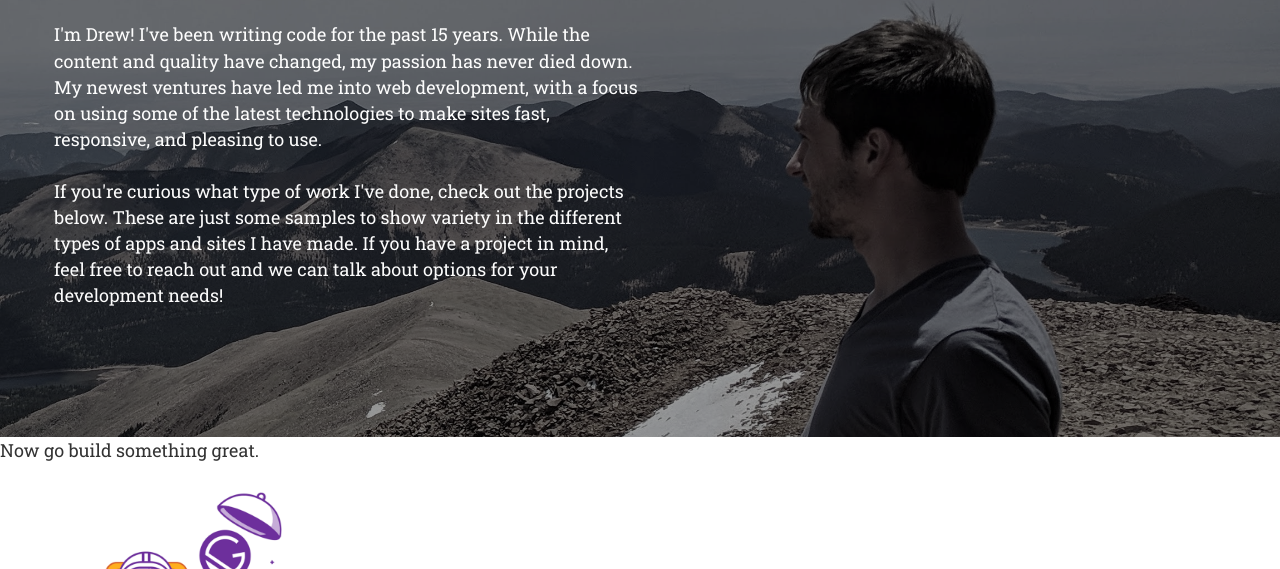
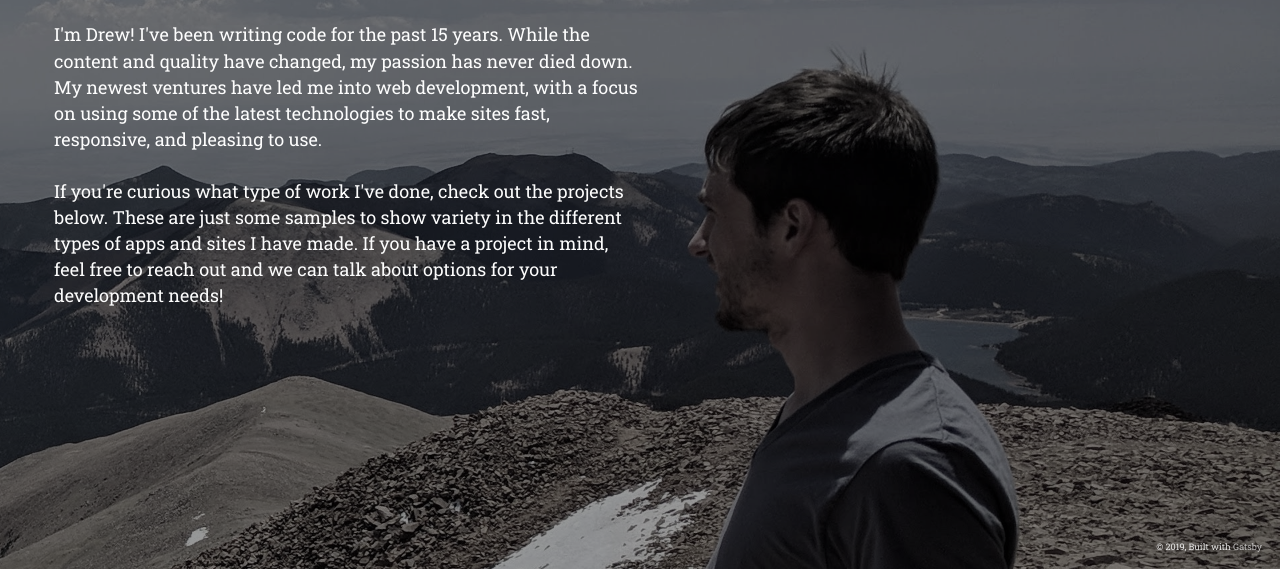
Before and after one commit to DuckyDisciple/portfolio, a Gatsby site: page / in a window 1280 px wide. Shown: the part 231-800 px from the top of the page. Built offline with nearby package versions, Linux system fonts and the light colour scheme; Gatsby itself is replaced by a stand-in of ours.

```diff
--- a/src/components/layout.js
+++ b/src/components/layout.js
@@ -5,12 +5,51 @@
  * See: https://www.gatsbyjs.org/docs/static-query/
  */
 
-import React from "react"
+import React, { useRef, useEffect, useState } from "react"
 import PropTypes from "prop-types"
 import { StaticQuery, graphql } from "gatsby"
+import styled from 'styled-components';
 
 import Header from "./header"
 import "./layout.css"
+import hero from '../images/hero.jpg';
+
+const Footer = styled.footer`
+  position: absolute;
+  right: 1rem;
+  bottom: 0.5rem;
+  color: #ffffffdd;
+  font-size: 0.5rem;
+
+  a {
+    color: #ffffffaa;
+    text-decoration: none;
+
+    &:hover {
+      color: #ffffffdd;
+    }
+  }
+`;
+
+const Page = styled.div`
+  position: relative;
+  min-height: 100vh;
+  background-color: #00000066;
+
+  &::before {
+    background-image: url(${hero});
+    background-size: cover;
+    background-position: right bottom;
+    filter: grayscale(70%);
+    top: 0;
+    left: 0;
+    right: 0;
+    bottom: 0;
+    position: absolute;
+    content: '';
+    z-index: -1;
+  }
+`;
 
 const Layout = ({ children }) => (
   <StaticQuery
@@ -24,17 +63,17 @@ const Layout = ({ children }) => (
       }
     `}
     render={data => (
-      <>
+      <Page>
         <Header siteTitle={data.site.siteMetadata.title} />
         <div>
           <main>{children}</main>
-          <footer>
+          <Footer>
             © {new Date().getFullYear()}, Built with
             {` `}
             <a href="https://www.gatsbyjs.org">Gatsby</a>
-          </footer>
+          </Footer>
         </div>
-      </>
+      </Page>
     )}
   />
 )
--- a/src/pages/index.js
+++ b/src/pages/index.js
@@ -1,33 +1,14 @@
 import React from "react"
-import { Link } from "gatsby"
+import Layout from "../components/layout"
 
-import Layout from "../components/layout"
-import Image from "../components/image"
 import SEO from "../components/seo"
 import styled from 'styled-components';
 
-import hero from '../images/hero.jpg';
-
 const Hero = styled.section`
-  background-color: #000;
   width: 100%;
   min-height: 30rem;
   padding: 3rem;
   position: relative;
-
-  &::before {
-    background-image: url(${hero});
-    background-size: cover;
-    background-position: right bottom;
-    filter: grayscale(70%);
-    top: 0;
-    left: 0;
-    right: 0;
-    bottom: 0;
-    position: absolute;
-    content: '';
-    opacity: 0.6;
-  }
 `;
 
 const HeroTitle = styled.h1`
@@ -66,11 +47,6 @@ const IndexPage = () => (
         of apps and sites I have made. If you have a project in mind, feel free
         to reach out and we can talk about options for your development needs!</HeroText>
     </Hero>
-    <p>Now go build something great.</p>
-    <div style={{ maxWidth: `300px`, marginBottom: `1.45rem` }}>
-      <Image />
-    </div>
-    <Link to="/page-2/">Go to page 2</Link>
   </Layout >
 )
 
```
